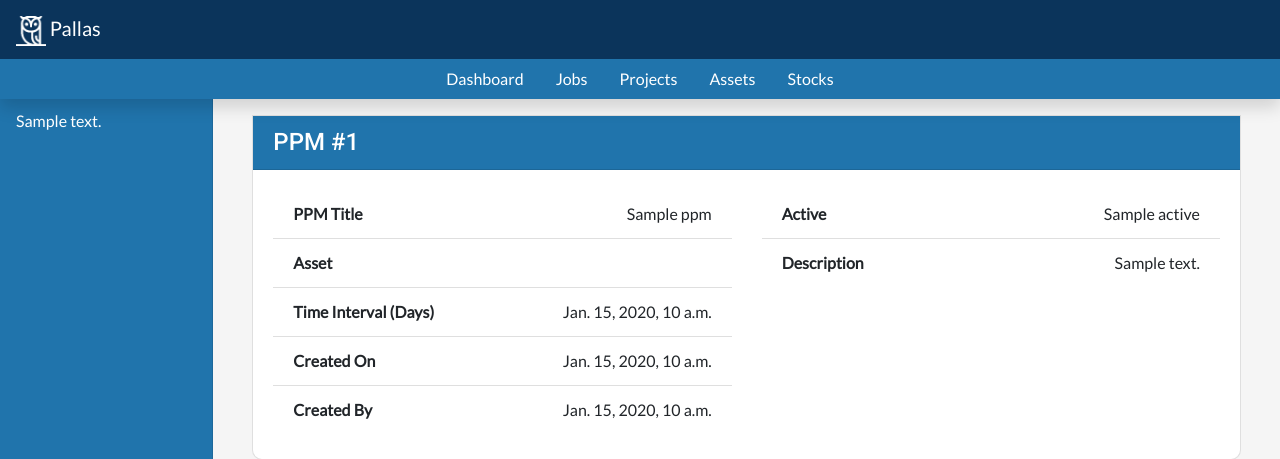
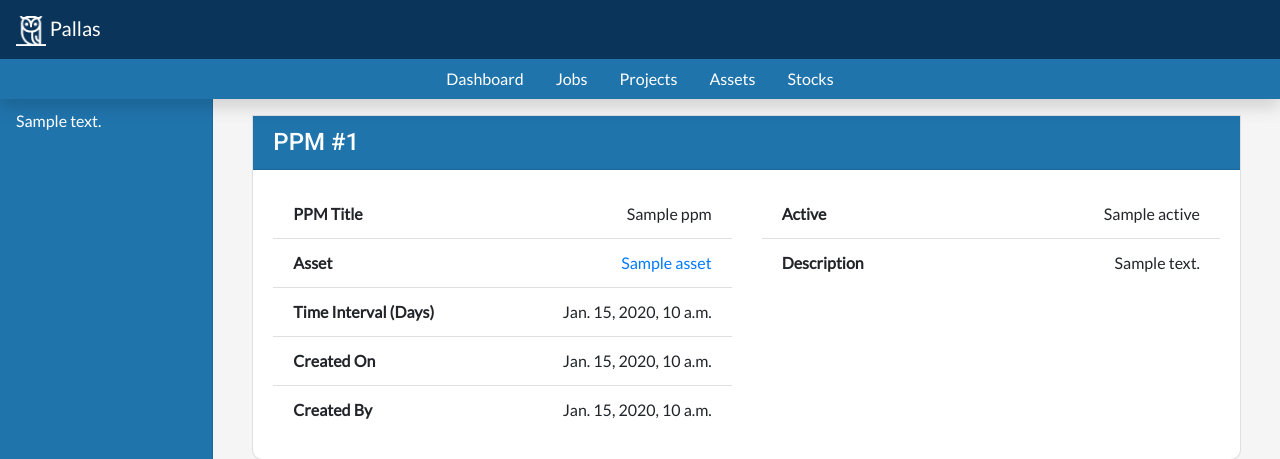
Before and after one commit to Summersby95/meade-maintenance-app, a Django app: template assets/templates/assets/ppm_details.html in a window 1280 px wide. Shown: the top 459 px of the page. Run offline with Django 3.2, Linux system fonts and the light colour scheme; the template is opened without the code that fills it: most values are stand-ins (such as "Sample title", 1, 10 or a date in 2020); some libraries are stand-ins or nearby versions.

Commit message:
fix: add asset text to link

```diff
--- a/assets/templates/assets/ppm_details.html
+++ b/assets/templates/assets/ppm_details.html
@@ -18,7 +18,7 @@
                             <li class="list-group-item">
                                 <b>Asset</b>
                                 <span class="float-right">
-                                    <a href="{% url 'asset_details' ppm.asset.id %}"></a>
+                                    <a href="{% url 'asset_details' ppm.asset.id %}">{{ ppm.asset }}</a>
                                 </span>
                             </li>
                             <li class="list-group-item">
```
